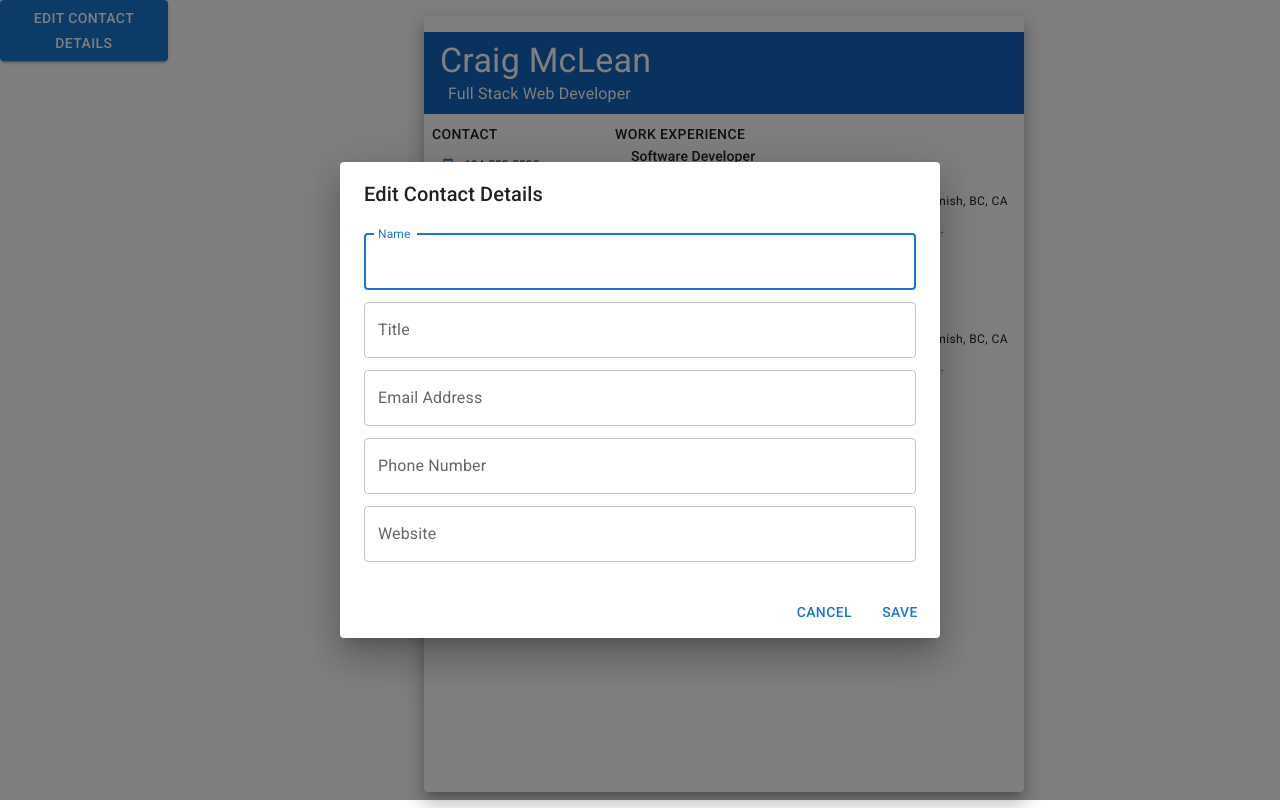
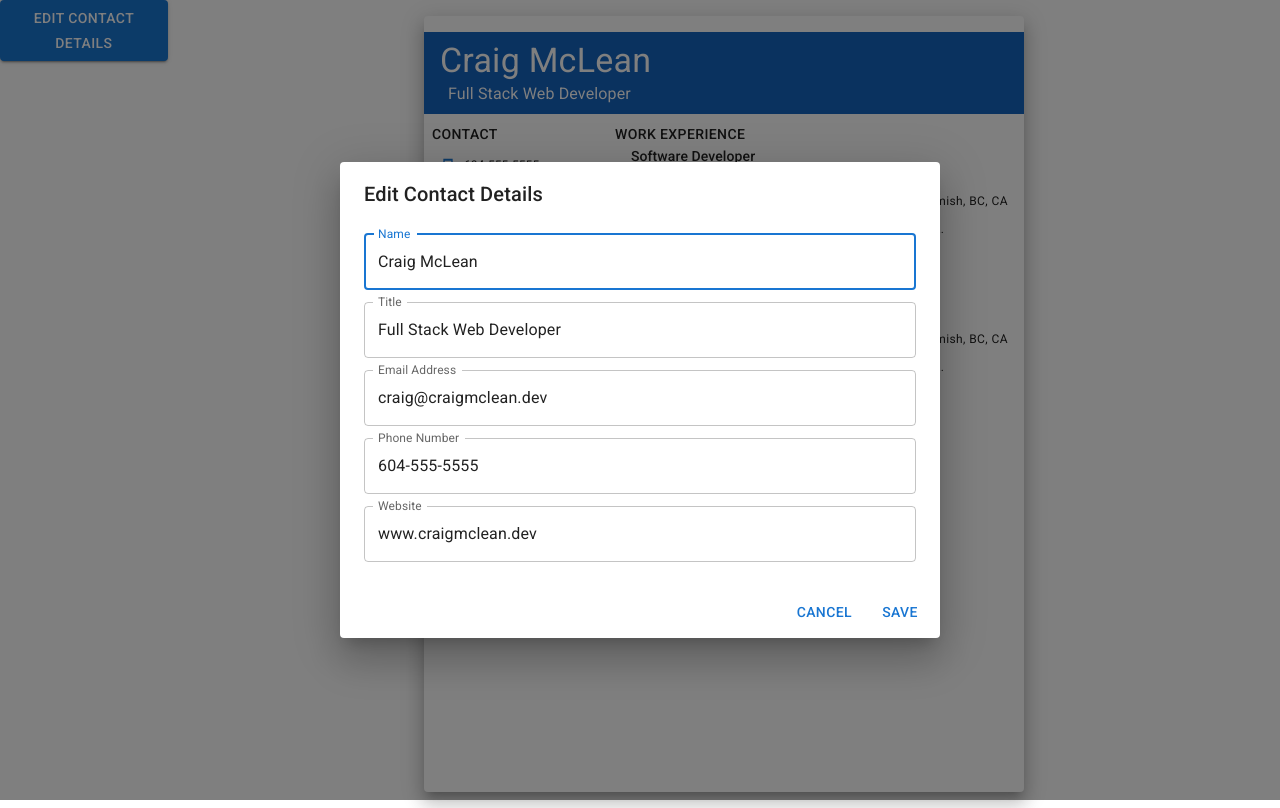
Before and after one commit to craigmclean39/cv-project-top, a React (Create React App) app: page / in a window 1280 px wide. Both pictures are taken after a click on the button "EDIT CONTACT DETAILS". Built offline with nearby package versions, Linux system fonts and the light colour scheme.

Commit message:
Populate EditContactForm with current state data

```diff
--- a/src/components/EditContactForm.js
+++ b/src/components/EditContactForm.js
@@ -30,14 +30,14 @@ export default class EditContactForm extends React.Component {
   };
 
   saveFormInfo() {
-    const { contactInformation, updateContactInfo } = this.props;
+    const { updateContactInfo } = this.props;
     console.log(this.state);
     updateContactInfo(this.state);
     this.props.handleClose();
   }
 
   render() {
-    const { open, handleClose } = this.props;
+    const { open, handleClose, contactInformation } = this.props;
     return (
       <Dialog open={open} onClose={handleClose}>
         <DialogTitle>Edit Contact Details</DialogTitle>
@@ -51,6 +51,11 @@ export default class EditContactForm extends React.Component {
               type="text"
               fullWidth
               variant="outlined"
+              value={
+                contactInformation._firstName +
+                " " +
+                contactInformation._lastName
+              }
               onChange={this.handleChange("name")}
             />
             <TextField
@@ -60,6 +65,7 @@ export default class EditContactForm extends React.Component {
               type="text"
               fullWidth
               variant="outlined"
+              value={contactInformation._title}
               onChange={this.handleChange("title")}
             />
             <TextField
@@ -69,6 +75,7 @@ export default class EditContactForm extends React.Component {
               type="email"
               fullWidth
               variant="outlined"
+              value={contactInformation._email}
               onChange={this.handleChange("email")}
             />
             <TextField
@@ -78,6 +85,7 @@ export default class EditContactForm extends React.Component {
               type="text"
               fullWidth
               variant="outlined"
+              value={contactInformation._phoneNumber}
               onChange={this.handleChange("phone")}
             />
             <TextField
@@ -87,6 +95,7 @@ export default class EditContactForm extends React.Component {
               type="text"
               fullWidth
               variant="outlined"
+              value={contactInformation._website}
               onChange={this.handleChange("website")}
             />
           </form>
```
